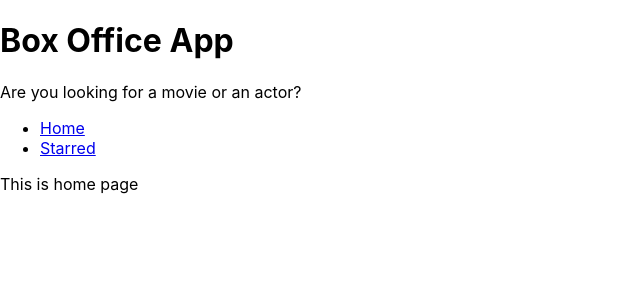
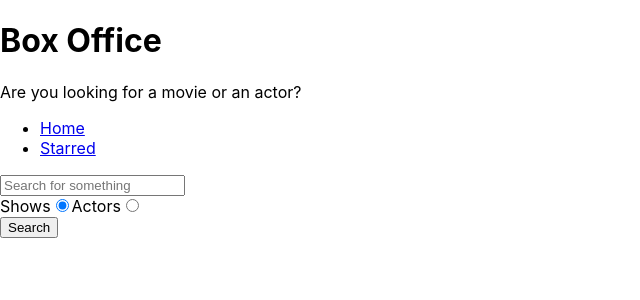
Before and after one commit to izainy/box-office, a React (Create React App) app: page / in a window 1280 px wide. Shown: the top 300 px of the page, without its empty margins (0-640 px from the left). Built offline with nearby package versions, Linux system fonts and the light colour scheme.

Commit message:
added search option

```diff
--- a/src/components/MainPageLayout.js
+++ b/src/components/MainPageLayout.js
@@ -7,10 +7,11 @@
   return (
     <div>
       <Title
-        title="Box Office App"
+        title="Box Office"
         subtitle="Are you looking for a movie or an actor?"
       />
       <Navs />
+
       {children}
     </div>
   );
--- a/src/components/Navs.js
+++ b/src/components/Navs.js
@@ -4,19 +4,21 @@
 
 const LINKS = [
   { to: '/', text: 'Home' },
-  { to: '/Starred', text: 'Starred' },
+  { to: '/starred', text: 'Starred' },
 ];
+
 const Navs = () => {
   return (
     <div>
       <ul>
         {LINKS.map(item => (
           <li key={item.to}>
-            <Link to={item.to}> {item.text}</Link>
+            <Link to={item.to}>{item.text}</Link>
           </li>
         ))}
       </ul>
     </div>
   );
 };
+
 export default Navs;
--- /dev/null
+++ b/src/misc/config.js
@@ -0,0 +1,8 @@
+const API_BASE_URL = 'https://api.tvmaze.com';
+
+export async function apiGet(queryString) {
+  const response = await fetch(`${API_BASE_URL}${queryString}`).then(r =>
+    r.json()
+  );
+  return response;
+}
--- a/src/pages/Home.js
+++ b/src/pages/Home.js
@@ -1,9 +1,89 @@
 /* eslint-disable */
-import React from 'react';
+import React, { useState } from 'react';
 import MainPageLayout from '../components/MainPageLayout';
+import { apiGet } from '../misc/config';
 
 const Home = () => {
-  return <MainPageLayout>This is home page</MainPageLayout>;
+  const [input, setInput] = useState('');
+  const [results, setResults] = useState(null);
+  const [searchOption, setSearchOption] = useState('shows');
+
+  const isShowsSearch = searchOption == 'shows';
+  const onSearch = () => {
+    apiGet(`/search/${searchOption}?q=${input}`).then(result => {
+      setResults(result);
+    });
+  };
+
+  const onInputChange = ev => {
+    setInput(ev.target.value);
+  };
+
+  const onKeyDown = ev => {
+    if (ev.keyCode === 13) {
+      onSearch();
+    }
+  };
+
+  const onRadioChange = ev => {
+    setSearchOption(ev.target.value);
+  };
+
+  const renderResults = () => {
+    if (results && results.length === 0) {
+      return <div>No results</div>;
+    }
+
+    if (results && results.length > 0) {
+      return results[0].show
+        ? results.map(item => <div key={item.show.id}>{item.show.name}</div>)
+        : results.map(item => (
+            <div key={item.person.id}>{item.person.name}</div>
+          ));
+    }
+
+    return null;
+  };
+
+  return (
+    <MainPageLayout>
+      <input
+        type="text"
+        placeholder="Search for something"
+        onChange={onInputChange}
+        onKeyDown={onKeyDown}
+        value={input}
+      />
+      <div>
+        <label htmlFor="show-search">
+          Shows
+          <input
+            id="show-search"
+            type="radio"
+            value="shows"
+            checked={isShowsSearch}
+            onChange={onRadioChange}
+          />
+        </label>
+
+        <label htmlFor="actor-search">
+          Actors
+          <input
+            id="actor-search"
+            type="radio"
+            value="people"
+            checked={!isShowsSearch}
+            onChange={onRadioChange}
+          />
+        </label>
+      </div>
+
+      <button type="button" onClick={onSearch}>
+        Search
+      </button>
+      {renderResults()}
+    </MainPageLayout>
+  );
 };
 
 export default Home;
```
